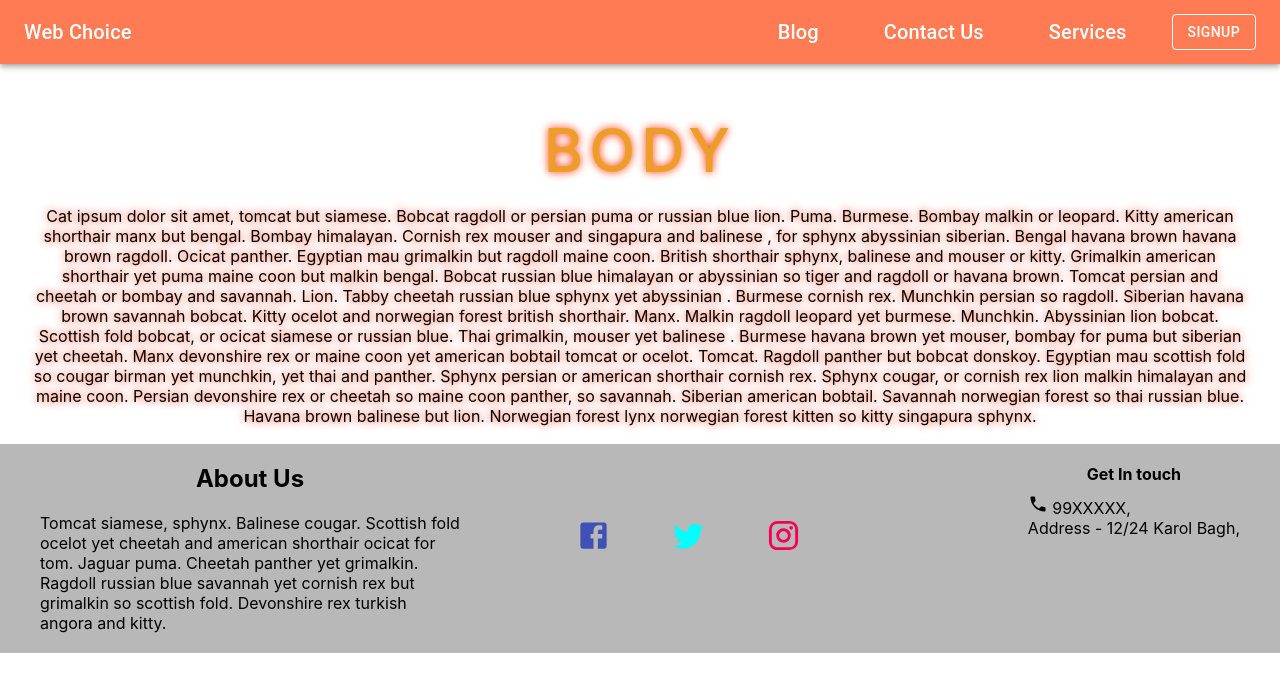
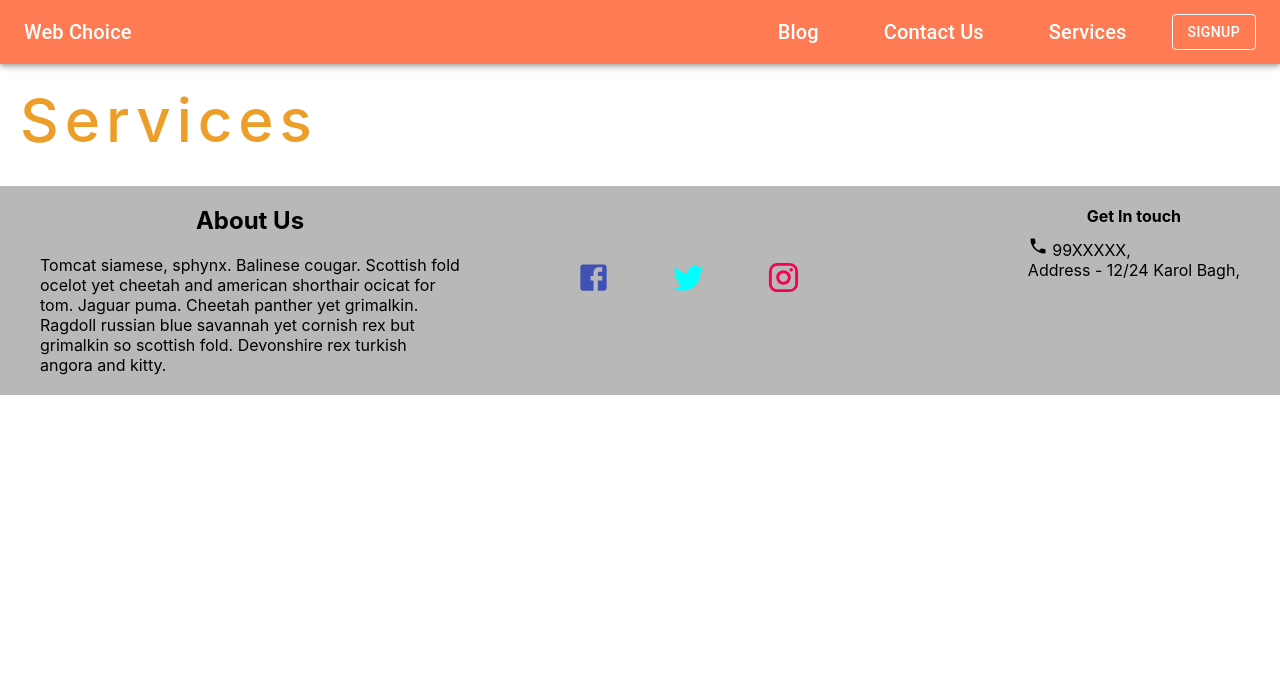
Before and after one commit to 99Atharva/Web-choice, a React (Create React App) app: page /services in a window 1280 px wide. Shown: the top 692 px of the page. Built offline with nearby package versions, Linux system fonts and the light colour scheme.

Commit message:
Adding Router

```diff
--- a/package.json
+++ b/package.json
@@ -11,6 +11,7 @@
     "firebase": "^8.2.2",
     "react": "^17.0.1",
     "react-dom": "^17.0.1",
+    "react-router-dom": "^5.2.0",
     "react-scripts": "4.0.1",
     "web-vitals": "^0.2.4"
   },
--- a/src/App.js
+++ b/src/App.js
@@ -2,13 +2,18 @@ import './App.css';
 import Navigation from "./Navigation";
 import Footer from "./Footer";
 import Body from "./Body";
+import Services from './Services';
+import { BrowserRouter as Router,Switch , Route } from "react-router-dom";
 
 function App() {
   return (
     <div className="App">
-      <Navigation />
-      <Body />
-      <Footer />
+     <Router>
+     <Navigation />
+      <Route path="/body" component={Body} />
+      <Route path="/services" component={Services} />
+     </Router>
+     <Footer/>
     </div>
   );
 }
--- /dev/null
+++ b/src/Services.js
@@ -0,0 +1,11 @@
+import React from 'react'
+
+function Services() {
+    return (
+        <div>
+            <h1>Services</h1>
+        </div>
+    )
+}
+
+export default Services;
```
Also changed, not shown: 2 other files (tests, documents, lock files or other folders).
